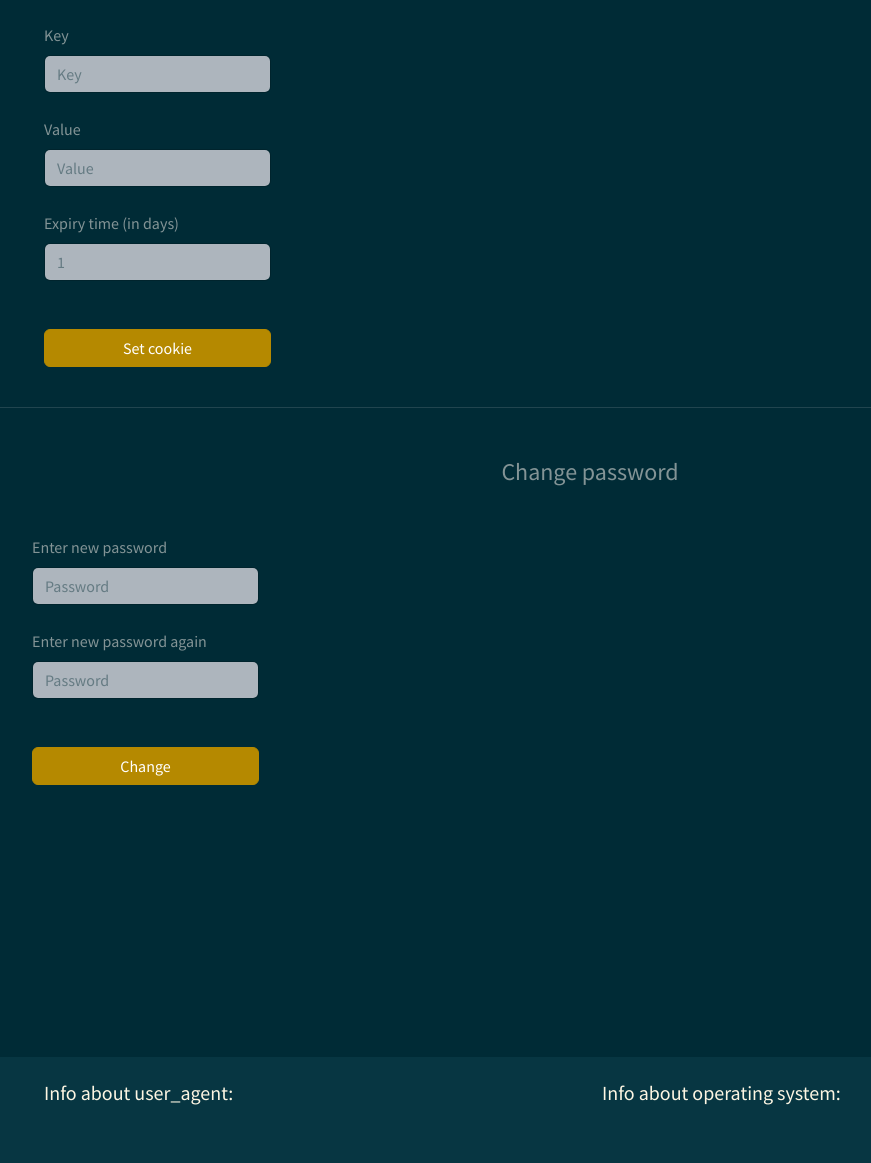
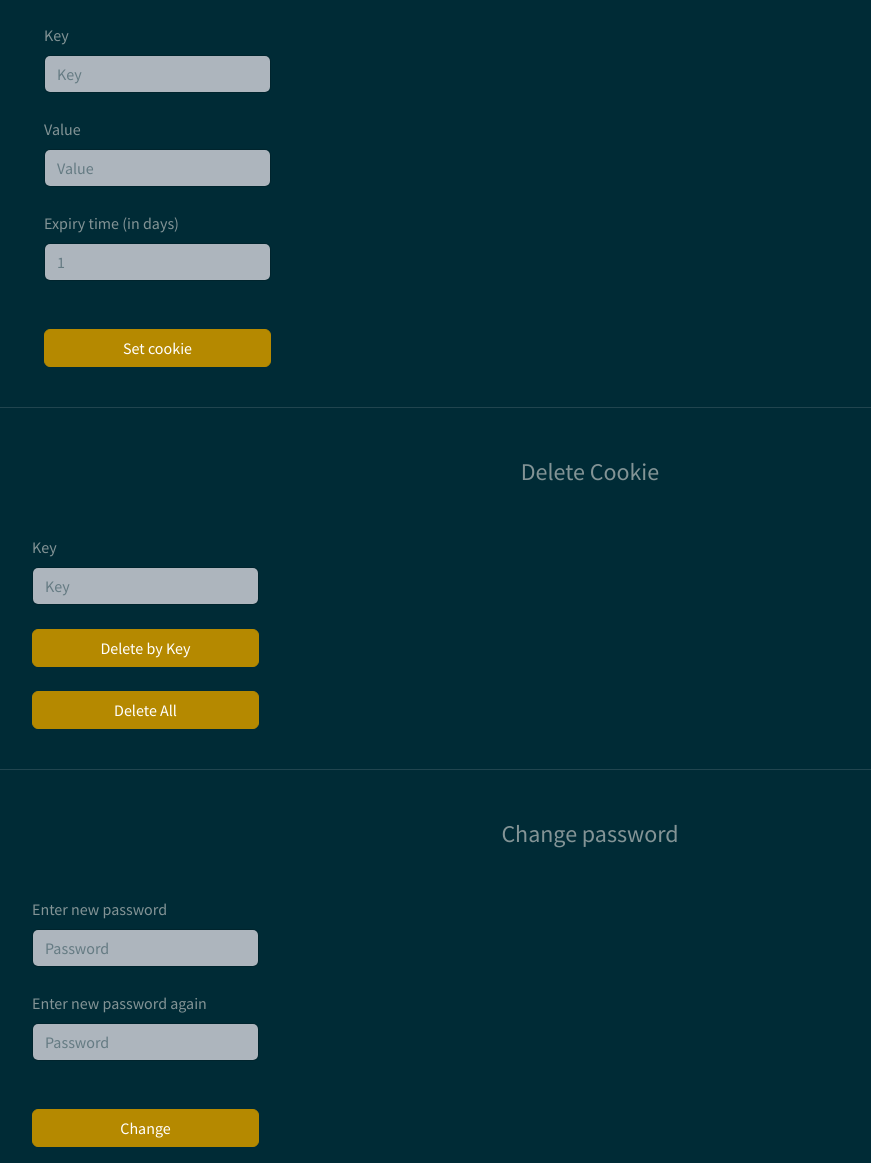
Before and after one commit to RomanVintoniak/PythonWeb, a Flask app: page /info in a window 1280 px wide. Shown: the part 478-1641 px from the top of the page, without its empty margins (50-921 px from the left). Run offline with Flask 3, Linux system fonts and the light colour scheme; the visitor is signed in with stand-in values (Sample User, id 1); some libraries are stand-ins or nearby versions.

Commit message:
Lab4 Task2.6 Delete Cookie

```diff
--- a/lab3/vintoniak_project/app/templates/info.html
+++ b/lab3/vintoniak_project/app/templates/info.html
@@ -45,6 +45,29 @@
     </div>
     <br><hr>
 
+    <!-- Delete Cookie -->
+    <div class="container mt-50">
+        <h4 class="text-center">Delete Cookie</h4>
+
+        <div class="d-flex align-items-center justify-content-start">
+            <div class="mt-3">
+                <form action="{{ url_for('deleteCookieByKey') }}" method="POST">
+                    <div class="form-group">
+                        <label for="key" class="form-label mt-4">Key</label>
+                        <input type="text" class="form-control" id="key" name="key"  placeholder="Key" required>
+                    </div>
+                    <br>
+                    <button type="submit" class="btn btn-primary" style="width: 100%;">Delete by Key</button>
+                </form>
+                <br>
+                <form action="{{ url_for('deleteCookieAll') }}" method="POST">
+                    <button type="submit" class="btn btn-primary" style="width: 100%;">Delete All</button>
+                </form>
+            </div>
+        </div>
+    </div>
+    <br><hr>
+
     <!-- Change password -->
     <div class="container mt-50">
         <h4 class="text-center">Change password</h4>
--- a/lab3/vintoniak_project/app/views.py
+++ b/lab3/vintoniak_project/app/views.py
@@ -111,6 +111,27 @@
     response.set_cookie(key, value, max_age=60*60*24*int(days))
     return response
 
+
+@app.route("/deleteCookieByKey", methods=["POST"])
+def deleteCookieByKey():
+    key = request.form.get("key")
+    response = make_response(redirect(url_for('info')))
+    response.delete_cookie(key)
+    return response
+
+
+@app.route("/deleteCookieAll", methods=["POST"])
+def deleteCookieAll():
+    cookiesKeys = request.cookies
+    response = make_response(redirect(url_for('info')))
+
+    for key, value in cookiesKeys.items():
+        if key != "session":
+            response.delete_cookie(key)
+
+    return response
+
+
 @app.route('/changePassword', methods=['GET', 'POST'])
 def changePassword():
 
```
Also changed, not shown: 1 other file.
